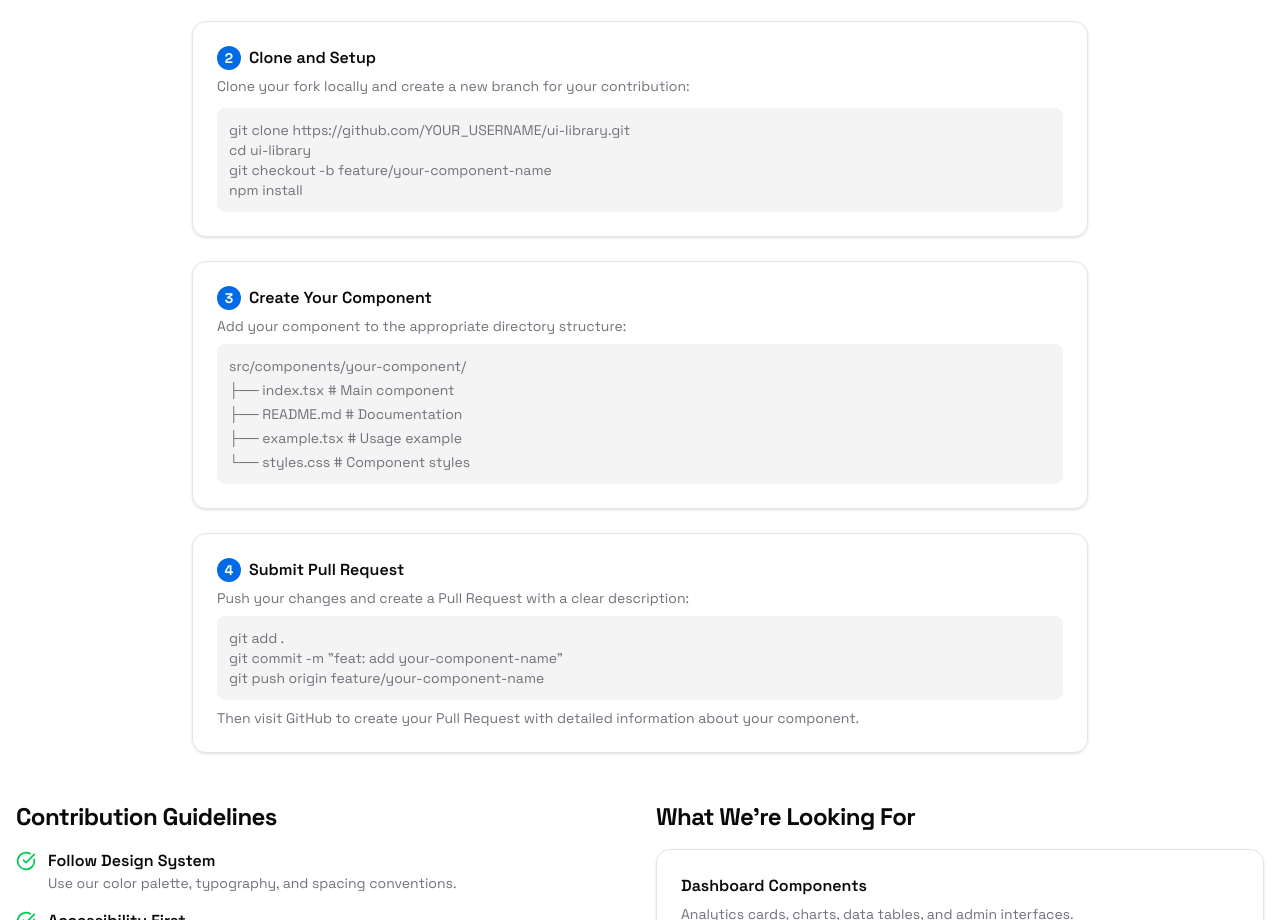
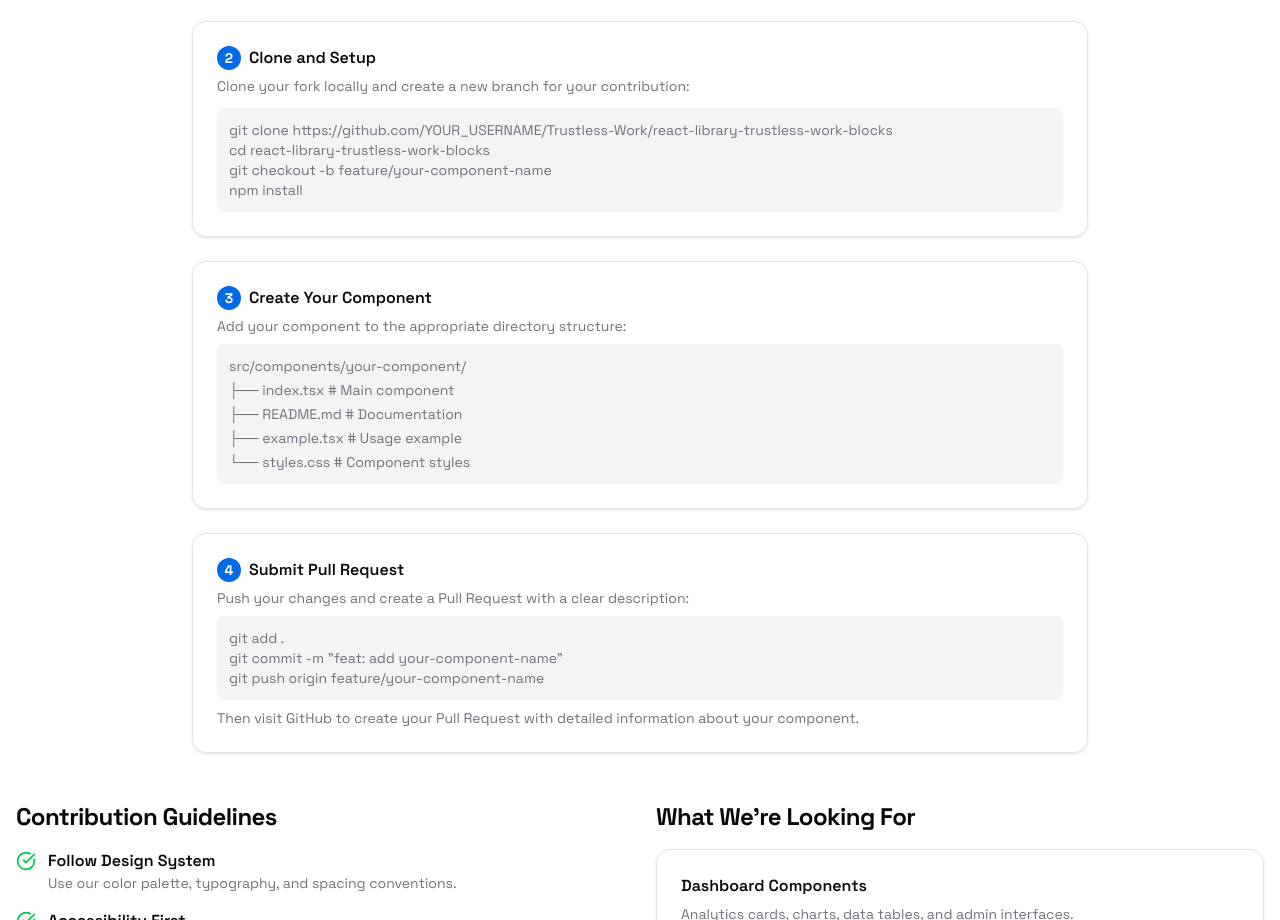
Before and after one commit to Trustless-Work/website-blocks, a Next.js app: page /contribute in a window 1280 px wide. Shown: the part 940-1860 px from the top of the page. Built offline with nearby package versions, Linux system fonts and the light colour scheme.

Commit message:
fix: update GitHub links in Contribute component to reflect new repository structure and improve clarity for contributors

```diff
--- a/src/modules/contribute/View.tsx
+++ b/src/modules/contribute/View.tsx
@@ -136,7 +136,7 @@ export const Contribute = () => {
                   </p>
                   <Button variant="outline" size="sm" asChild>
                     <a
-                      href="https://github.com/trustlesswork/ui-library"
+                      href="https://github.com/Trustless-Work/react-library-trustless-work-blocks"
                       target="_blank"
                       rel="noopener noreferrer"
                       className="inline-flex items-center gap-2"
@@ -165,9 +165,10 @@ export const Contribute = () => {
                   </p>
                   <div className="bg-muted p-3 rounded-md font-mono text-sm">
                     <div>
-                      git clone https://github.com/YOUR_USERNAME/ui-library.git
+                      git clone
+                      https://github.com/YOUR_USERNAME/Trustless-Work/react-library-trustless-work-blocks
                     </div>
-                    <div>cd ui-library</div>
+                    <div>cd react-library-trustless-work-blocks</div>
                     <div>git checkout -b feature/your-component-name</div>
                     <div>npm install</div>
                   </div>
@@ -353,7 +354,7 @@ export const Contribute = () => {
             <div className="flex flex-col gap-4 sm:flex-row sm:justify-center">
               <Button variant="outline" asChild>
                 <a
-                  href="https://github.com/trustlesswork/ui-library"
+                  href="https://github.com/Trustless-Work/react-library-trustless-work-blocks"
                   target="_blank"
                   rel="noopener noreferrer"
                   className="inline-flex items-center gap-2"
@@ -364,7 +365,7 @@ export const Contribute = () => {
               </Button>
               <Button variant="outline" asChild>
                 <a
-                  href="https://github.com/trustlesswork/ui-library/discussions"
+                  href="https://github.com/Trustless-Work/react-library-trustless-work-blocks/discussions"
                   target="_blank"
                   rel="noopener noreferrer"
                 >
@@ -373,7 +374,7 @@ export const Contribute = () => {
               </Button>
               <Button variant="outline" asChild>
                 <a
-                  href="https://github.com/trustlesswork/ui-library/issues"
+                  href="https://github.com/Trustless-Work/react-library-trustless-work-blocks/issues"
                   target="_blank"
                   rel="noopener noreferrer"
                 >
```
